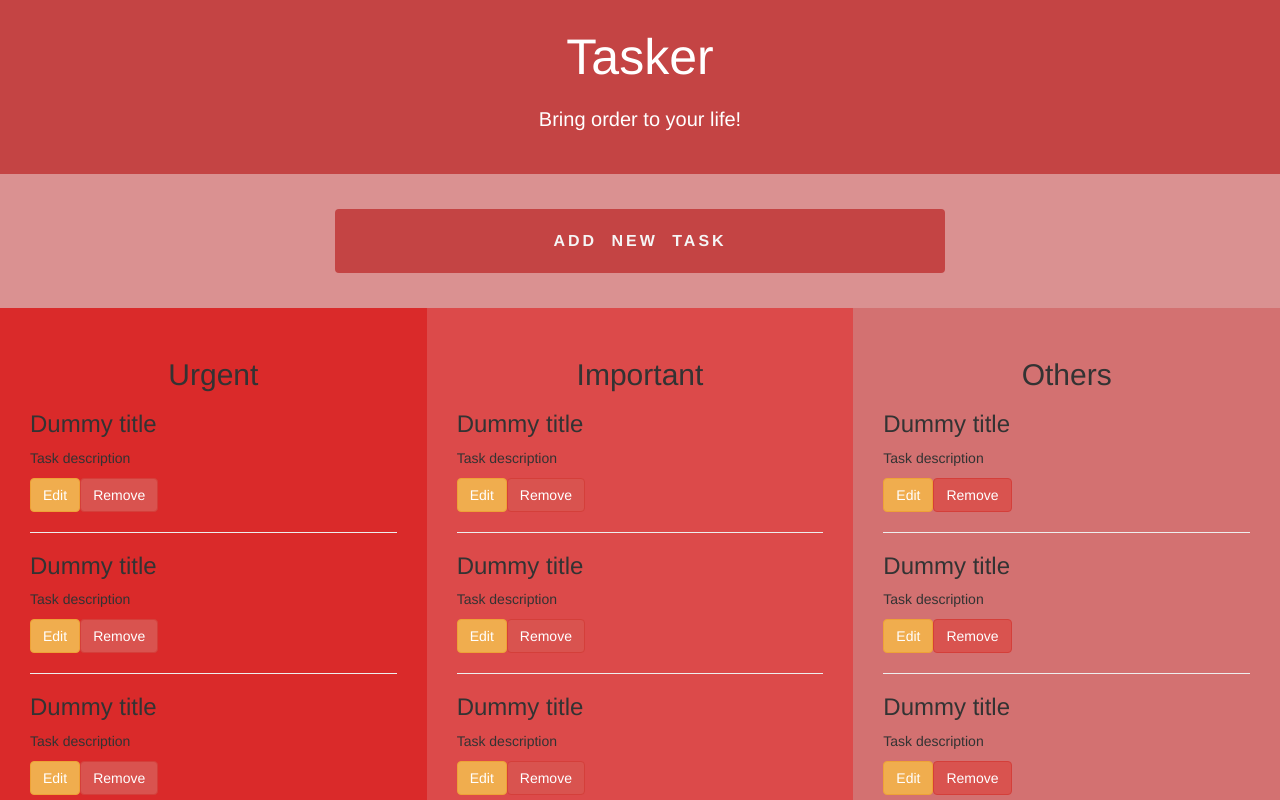
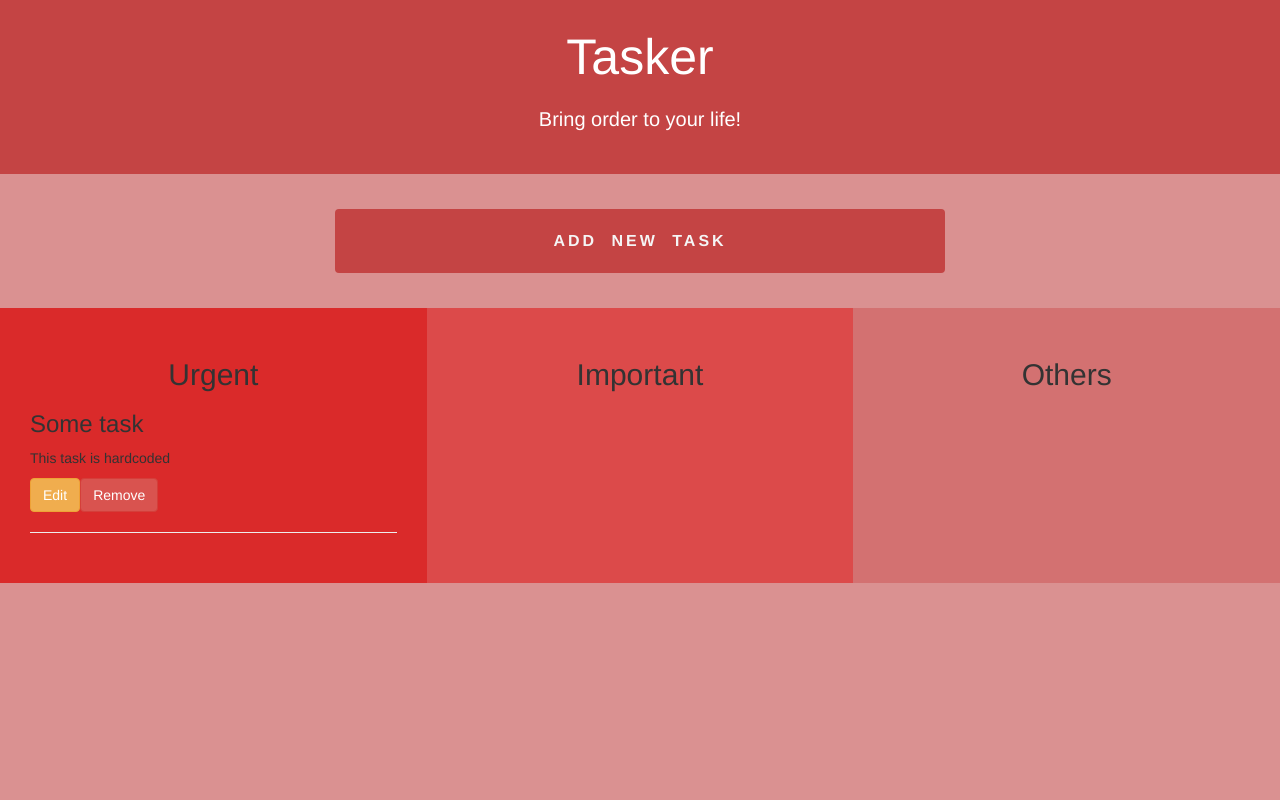
Before and after one commit to WPAS/Tasker, an Angular app: page / in a window 1280 px wide. Shown: the top 800 px of the page. Built offline with nearby package versions, Linux system fonts and the light colour scheme.

Commit message:
add tasks service, list component and wired up data flow

```diff
--- /dev/null
+++ b/src/app/list/list.component.html
@@ -0,0 +1 @@
+<app-task *ngFor="let task of tasks" [task]="task"></app-task>
--- /dev/null
+++ b/src/app/list/list.component.ts
@@ -0,0 +1,15 @@
+import { Component, OnInit, Input } from '@angular/core';
+
+@Component({
+  selector: 'app-list',
+  templateUrl: './list.component.html',
+  styleUrls: ['./list.component.css']
+})
+export class ListComponent implements OnInit {
+  @Input() tasks;
+  constructor() { }
+
+  ngOnInit() {
+  }
+
+}
--- a/src/app/new-task/new-task.component.css
+++ b/src/app/new-task/new-task.component.css
@@ -17,10 +17,11 @@ button {
   text-transform: uppercase;
 }
 
-.help-bloc, .text-muted {
+.help-block, .text-muted {
   color: white;
 }
 
 select.ng-invalid.ng-touched, input.ng-invalid.ng-touched {
-	border: 2px solid red;
+  border: 2px solid red;
+  background-color: yellow;
 }
--- a/src/app/new-task/new-task.component.html
+++ b/src/app/new-task/new-task.component.html
@@ -1,9 +1,9 @@
 <div class="container">
-  <p><a routerLink="/">&lt;&lt; Go back to your tasks</a></p>
+  <p><a routerLink="/">&lt;&lt; Go back to the list of tasks</a></p>
   <form (ngSubmit)="onSubmit(newTask)" #newTask="ngForm">
     <div class="form-group">
       <label for="title">Task*</label>
-      <input type="text" class="form-control" id="title" name="title" placeholder="Write your task"
+      <input type="text" class="form-control" id="title" name="title" placeholder="Write new task"
       required ngModel #titleField="ngModel">
       <span class="help-block" *ngIf="titleField.invalid && titleField.touched">Please write a task!</span>
     </div>
@@ -21,7 +21,7 @@
       </select>
       <span class="help-block" *ngIf="statusField.invalid && statusField.touched">Please choose importance of your task!</span>
     </div>
-    <small class="form-text text-muted">Fields marked with an asterisk (*) are required</small>
-    <button type="submit" class="btn btn-warning btn-block">Add your task</button>
+    <small class="form-text text-muted">Fields marked with asterisks (*) are required</small>
+    <button type="submit" class="btn btn-warning btn-block" [disabled]="newTask.invalid">Save your task</button>
   </form>
 </div>
--- a/src/app/new-task/new-task.component.ts
+++ b/src/app/new-task/new-task.component.ts
@@ -1,4 +1,5 @@
 import { Component, OnInit } from '@angular/core';
+import { TasksService } from '../tasks.service';
 
 @Component({
   selector: 'app-new-task',
@@ -7,15 +8,13 @@ import { Component, OnInit } from '@angular/core';
 })
 export class NewTaskComponent implements OnInit {
 
-  constructor() { }
+  constructor(private tasksService: TasksService) {  }
 
   ngOnInit() {
   }
 
   onSubmit(newTask) {
-    if (newTask.invalid) {
-      return;
-    }
-    console.log(newTask.value);
+    this.tasksService.addNewTask(newTask);
+    newTask.reset();
   }
 }
--- a/src/app/task/task.component.html
+++ b/src/app/task/task.component.html
@@ -1,6 +1,6 @@
 <div>
-  <h3>Dummy title</h3>
-  <p>Task description</p>
+  <h3>{{ task.title }}</h3>
+  <p>{{ task.description }}</p>
   <button class="btn btn-warning">Edit</button>
   <button class="btn btn-danger">Remove</button>
 </div>
--- a/src/app/task/task.component.ts
+++ b/src/app/task/task.component.ts
@@ -1,4 +1,4 @@
-import { Component, OnInit } from '@angular/core';
+import { Component, OnInit, Input } from '@angular/core';
 
 @Component({
   selector: 'app-task',
@@ -6,7 +6,7 @@ import { Component, OnInit } from '@angular/core';
   styleUrls: ['./task.component.css']
 })
 export class TaskComponent implements OnInit {
-
+  @Input() task;
   constructor() { }
 
   ngOnInit() {
--- /dev/null
+++ b/src/app/tasks.service.ts
@@ -0,0 +1,53 @@
+import { Injectable } from '@angular/core';
+
+@Injectable()
+export class TasksService {
+  private urgentTasks = [{title: 'Some task', description: 'This task is hardcoded', status: 'Urgent'}];
+  private importantTasks = [];
+  private otherTasks = [];
+
+  constructor() { }
+
+  addNewTask(data) {
+    if (data.invalid) {
+      return;
+    }
+    const newTask = data.value;
+
+    switch (newTask.status) {
+      case 'Urgent':
+        this.urgentTasks.push(newTask);
+        break;
+      case 'Important':
+        this.importantTasks.push(newTask);
+        break;
+      case 'Others':
+        this.otherTasks.push(newTask);
+        break;
+      default:
+        console.log('If you see this, something unexpected happened');
+    }
+
+    console.log(this.urgentTasks, this.importantTasks, this.otherTasks);
+  }
+
+  getTasks(status) {
+    let tasks = [];
+    switch (status) {
+      case 'urgent':
+        tasks = this.urgentTasks;
+        break;
+      case 'important':
+        tasks = this.importantTasks;
+        break;
+      case 'other':
+        tasks = this.otherTasks;
+        break;
+      default:
+        console.log('If you see this, something unexpected happened');
+    }
+
+    return tasks;
+  }
+
+}
--- a/src/app/tasks/tasks.component.html
+++ b/src/app/tasks/tasks.component.html
@@ -8,27 +8,19 @@
       <div class="urgent col-xs-12 col-md-4 col">
         <h2>Urgent</h2>
         <div>
-        <app-task></app-task>
-        <app-task></app-task>
-        <app-task></app-task>
-        <app-task></app-task>
-        <app-task></app-task>
+          <app-list [tasks]="getData('urgent')"></app-list>
         </div>
       </div>
       <div class="important col-xs-12 col-md-4 col">
         <h2>Important</h2>
         <div>
-        <app-task></app-task>
-        <app-task></app-task>
-        <app-task></app-task>
+          <app-list [tasks]="getData('important')"></app-list>
         </div>
       </div>
       <div class="others col-xs-12 col-md-4 col">
         <h2>Others</h2>
         <div>
-        <app-task></app-task>
-        <app-task></app-task>
-        <app-task></app-task>
+          <app-list [tasks]="getData('other')"></app-list>
         </div>
       </div>
     </div>
--- a/src/app/tasks/tasks.component.ts
+++ b/src/app/tasks/tasks.component.ts
@@ -1,4 +1,5 @@
 import { Component, OnInit } from '@angular/core';
+import { TasksService } from '../tasks.service';
 
 @Component({
   selector: 'app-tasks',
@@ -7,9 +8,14 @@ import { Component, OnInit } from '@angular/core';
 })
 export class TasksComponent implements OnInit {
 
-  constructor() { }
+  constructor(private tasksService: TasksService) { }
 
   ngOnInit() {
   }
 
+  getData(status) {
+    const tasks = this.tasksService.getTasks(status);
+    return tasks;
+  }
+
 }
```
Also changed, not shown: src/app/app.module.ts (+5 -2 lines), src/app/list/list.component.css (added). Lines whose indentation alone changed are shown as unchanged.
